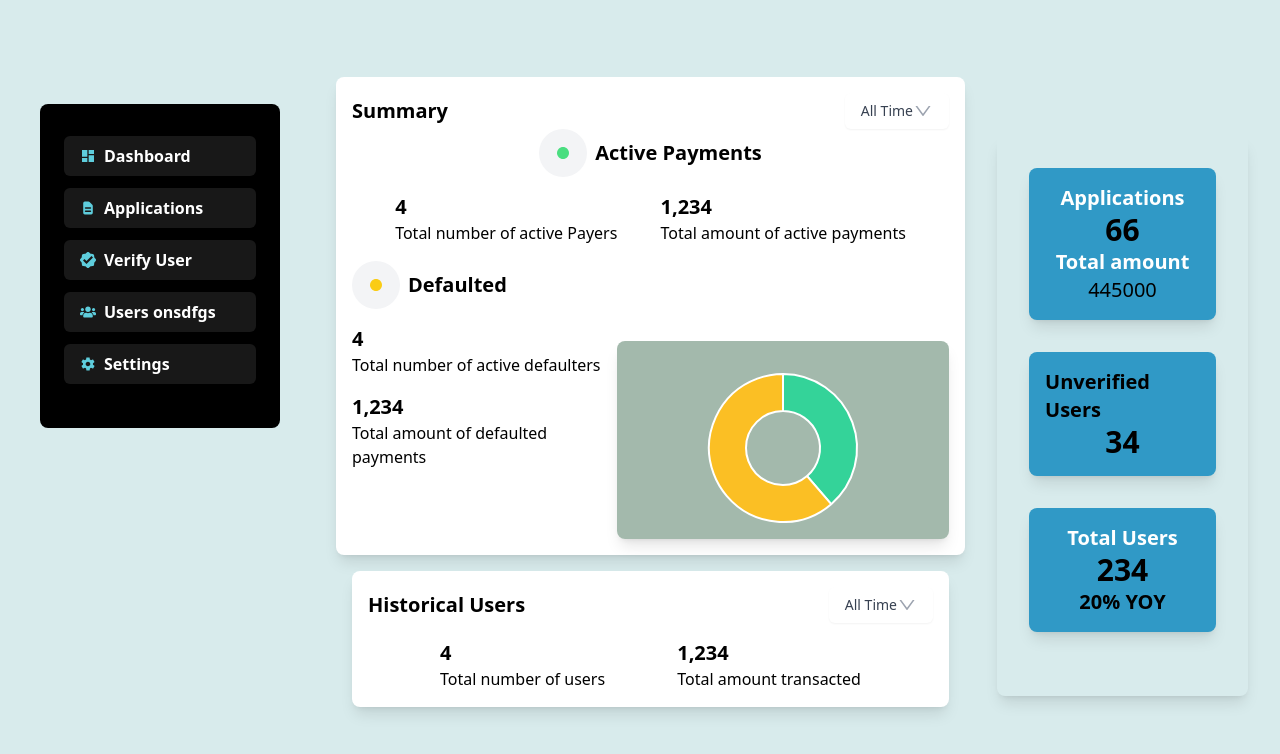
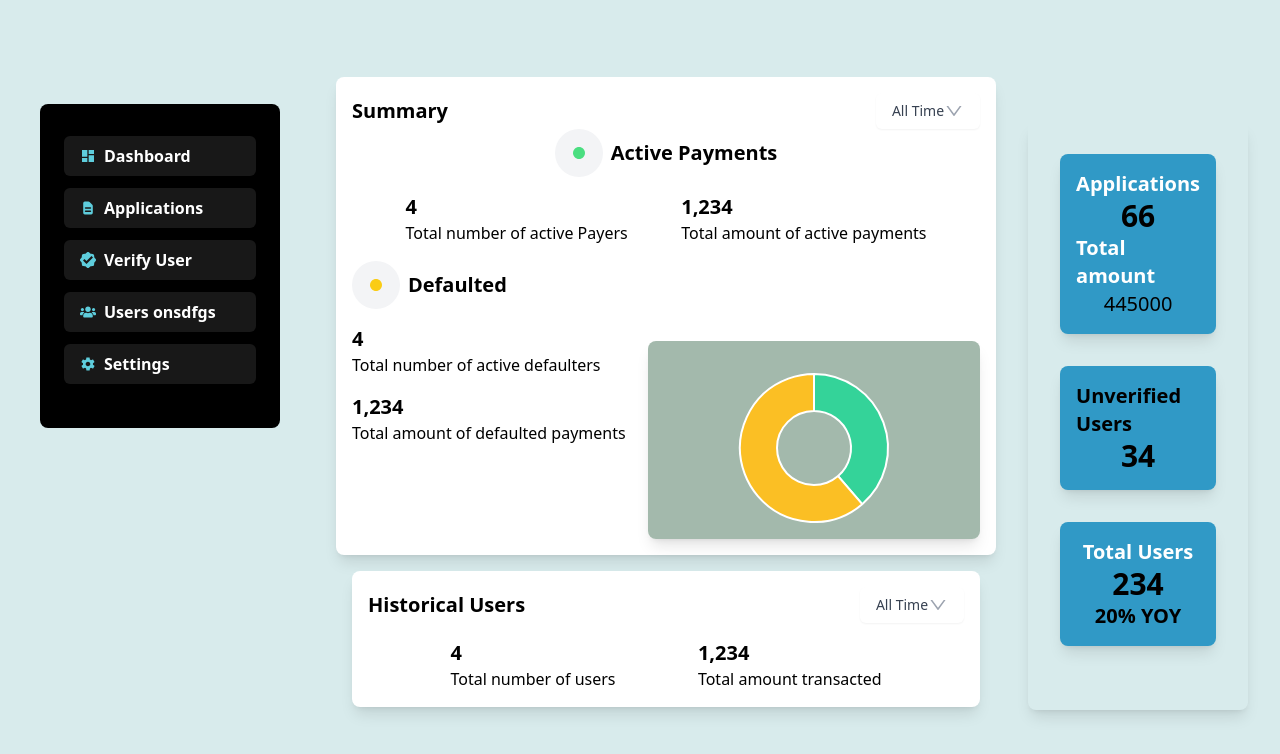
Before and after one commit to kelcheone/floansys, a Next.js app: page /dashboard in a window 1280 px wide. Shown: the top 754 px of the page. Built offline with nearby package versions, Linux system fonts and the light colour scheme.

Commit message:
fix: idk

```diff
--- a/pages/dashboard.jsx
+++ b/pages/dashboard.jsx
@@ -15,7 +15,7 @@ const dashboard = () => {
   const [showSidebar, setShowSidebar] = useState(false);
 
   return (
-    <div className="flex md:flex-row md:flex-nowrap flex-col flex-nowrap h-full bg-background w-screen">
+    <div className="flex md:flex-row md:flex-nowrap flex-col flex-nowrap md:min-h-full h-full bg-background w-screen">
       <div
         onClick={() => setShowSidebar(!showSidebar)}
         className="flex items-center justify-center w-12 h-12 bg-black md:hidden rounded-[100000px] p-3 mt-4 ml-2 mr-2 cursor-pointer"
@@ -35,7 +35,7 @@ const dashboard = () => {
       </div>
       <div className="md:w-3/4 w-full h-full bg-background">
         <div className="flex flex-col md:flex-row md:justify-between md:items-center md:space-x-4 md:space-y-0 space-y-4 p-4">
-          <div>
+          <div className="md:w-full">
             <SummaryCard />
             <div className="flex flex-col md:flex-row md:justify-between md:items-center md:space-x-4 md:space-y-0 space-y-4 p-4">
               <MidCard />
```
